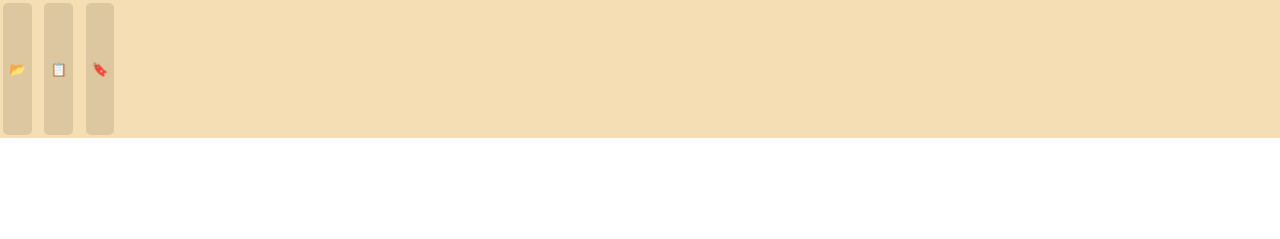
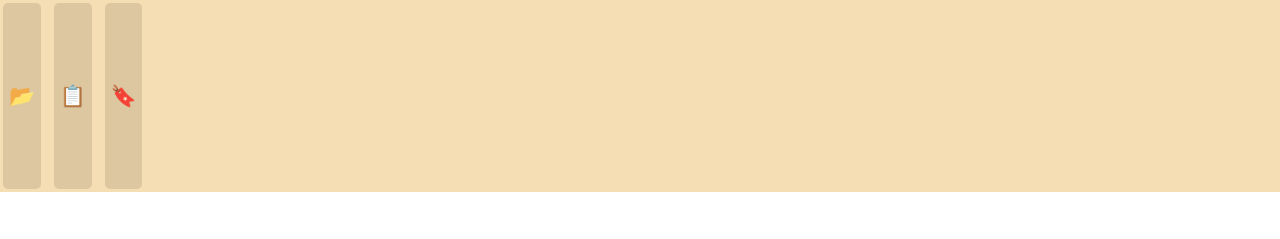
Before and after one commit to jcmsj/vuk, a Vue app: page / in a window 1280 px wide. Shown: the top 239 px of the page. Built offline with nearby package versions, Linux system fonts and the light colour scheme.

Commit message:
increased btn size

```diff
--- a/src/App.vue
+++ b/src/App.vue
@@ -44,6 +44,7 @@ button.btn
   background: var(--color-2-d)
   border: none
   border-radius: 5px
+  font-size: 1.3rem
   &:hover
     background: var(--color-2-d2)
 
```
